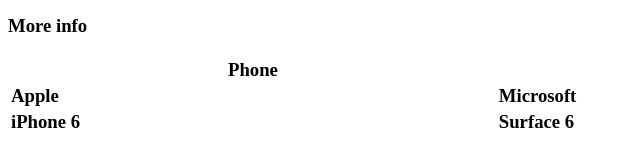
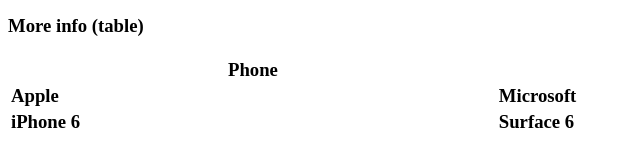
Before and after one commit to davtsay-1836791/davtsay-1836791.github.io, a plain HTML site: page tags.html in a window 1280 px wide. Shown: the part 582-748 px from the top of the page, 0-640 px from the left. Drawn offline with Linux system fonts and the light colour scheme.

Commit message:
Add files via upload

```diff
--- a/tags.html
+++ b/tags.html
@@ -22,7 +22,7 @@
 
     <div style="border: 5px solid black">I like rectangles</div>
 
-    <h3>More info<h3>
+    <h3>More info (table)<h3>
     <table style="width:100%">
       <tr>
         <th>Phone</th>
```
